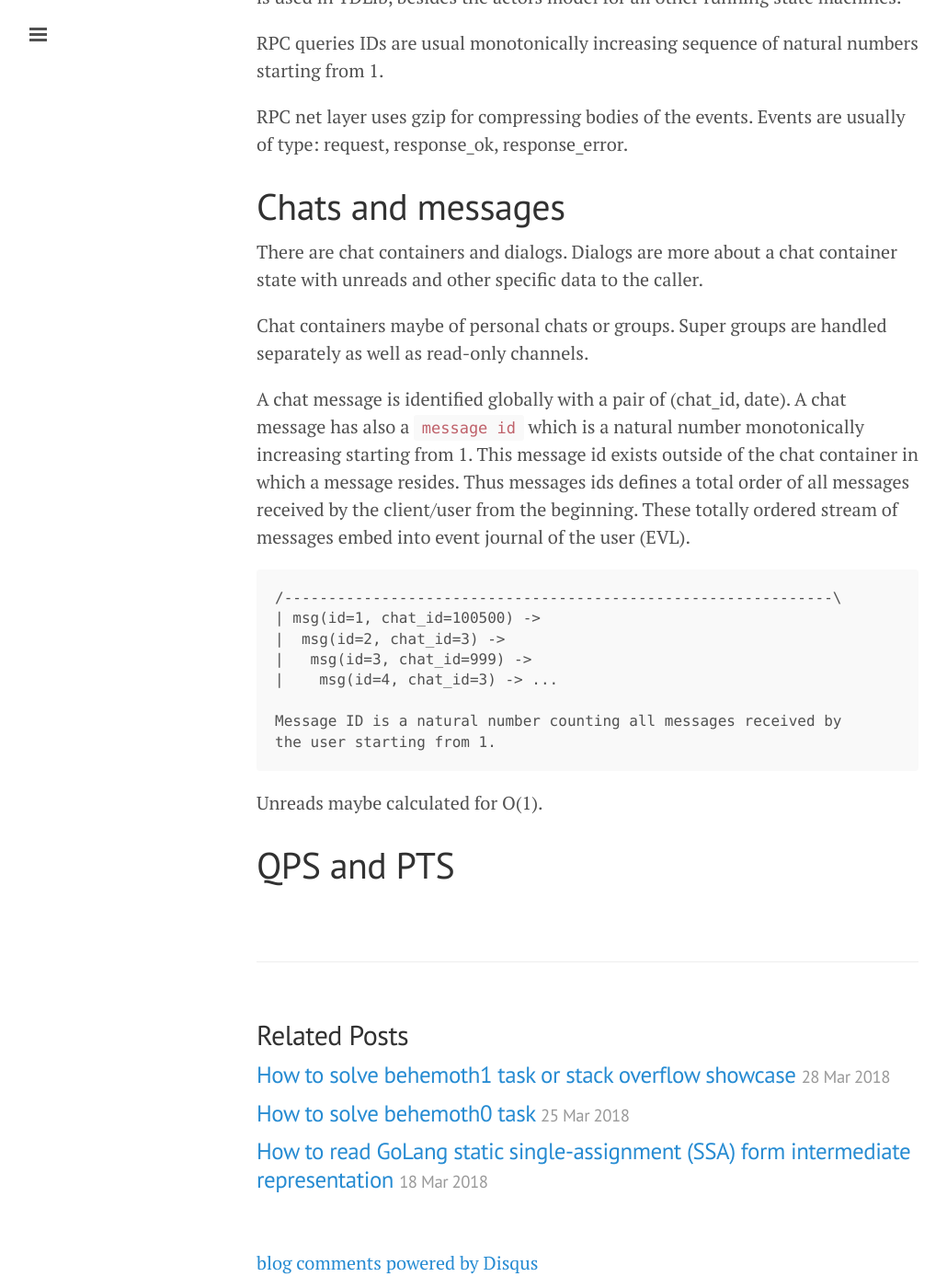
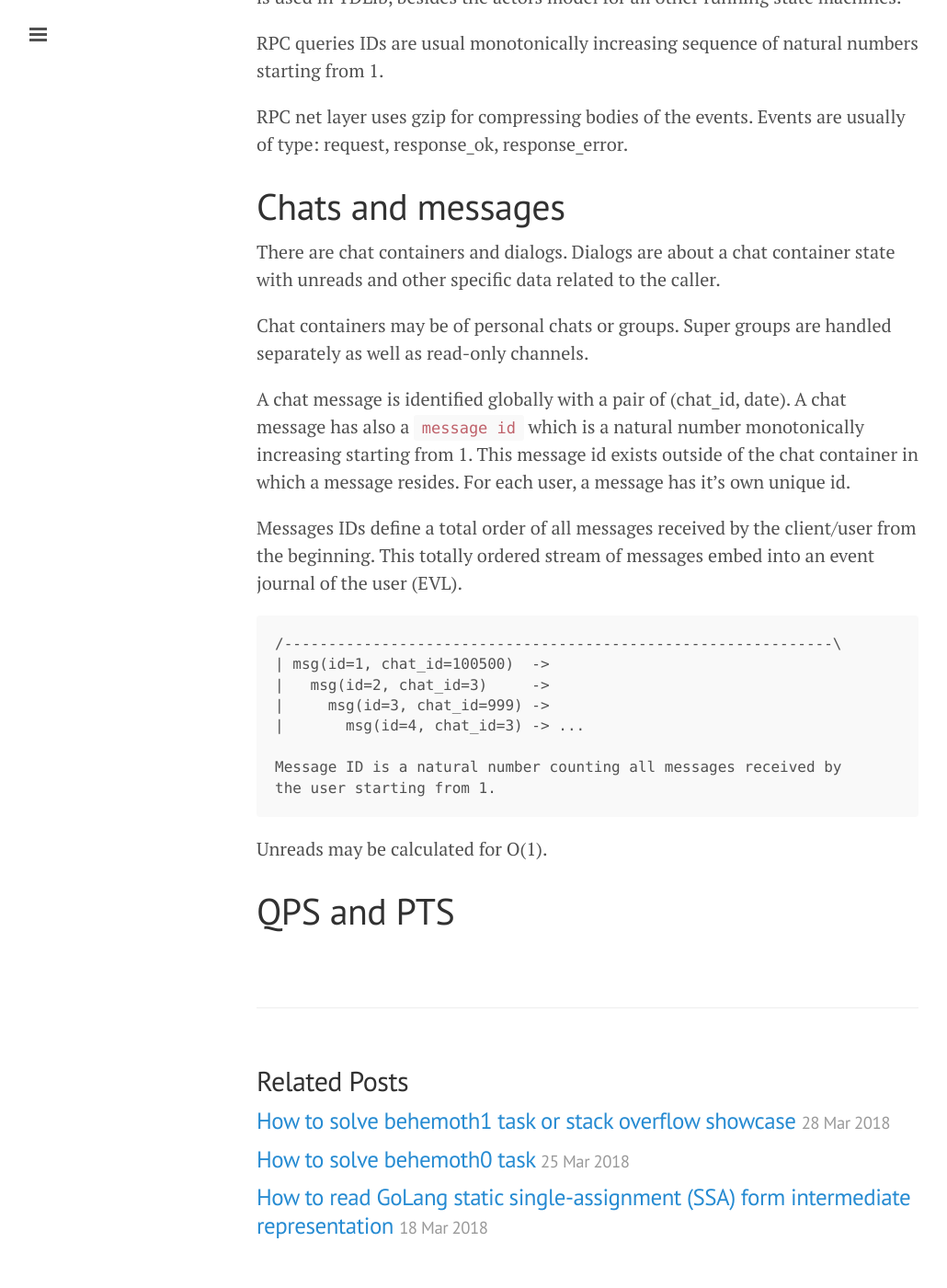
Before and after one commit to sitano/sitano.github.io, a Jekyll site: the page built from _posts/2018-11-26-tg-arch-notes.md, in a window 1280 px wide and 1400 px high, scrolled down 2613 px. Shown: the whole window at 92% size, without its empty margins (1-1031 px from the left). Built offline with Jekyll 4.4.1, drawn with Linux system fonts in a browser that asks for light colours; comment, search, counter and statistics services are not loaded.

Commit message:
a sentence that all msg ids are unique

````diff
--- a/_posts/2018-11-26-tg-arch-notes.md
+++ b/_posts/2018-11-26-tg-arch-notes.md
@@ -111,32 +111,35 @@ Events are usually of type: request, response_ok, response_error.
 Chats and messages
 ===
 
-There are chat containers and dialogs. Dialogs are more about a
-chat container state with unreads and other specific data to the caller.
+There are chat containers and dialogs. Dialogs are about a
+chat container state with unreads and other specific data
+related to the caller.
 
-Chat containers maybe of personal chats or groups. Super groups
+Chat containers may be of personal chats or groups. Super groups
 are handled separately as well as read-only channels.
 
 A chat message is identified globally with a pair of (chat_id, date).
 A chat message has also a `message id` which is a natural number
 monotonically increasing starting from 1. This message id exists
-outside of the chat container in which a message resides. Thus
-messages ids defines a total order of all messages received by the
-client/user from the beginning. These totally ordered stream of messages
-embed into event journal of the user (EVL).
+outside of the chat container in which a message resides. For each
+user, a message has it's own unique id.
+
+Messages IDs define a total order of all messages received by the
+client/user from the beginning. This totally ordered stream of messages
+embed into an event journal of the user (EVL).
 
 ```
 /--------------------------------------------------------------\
-| msg(id=1, chat_id=100500) ->
-|  msg(id=2, chat_id=3) ->
-|   msg(id=3, chat_id=999) ->
-|    msg(id=4, chat_id=3) -> ...
+| msg(id=1, chat_id=100500)  ->
+|   msg(id=2, chat_id=3)     ->
+|     msg(id=3, chat_id=999) ->
+|       msg(id=4, chat_id=3) -> ...
 
 Message ID is a natural number counting all messages received by
 the user starting from 1.
 ```
 
-Unreads maybe calculated for O(1).
+Unreads may be calculated for O(1).
 
 QPS and PTS
 ===
````
